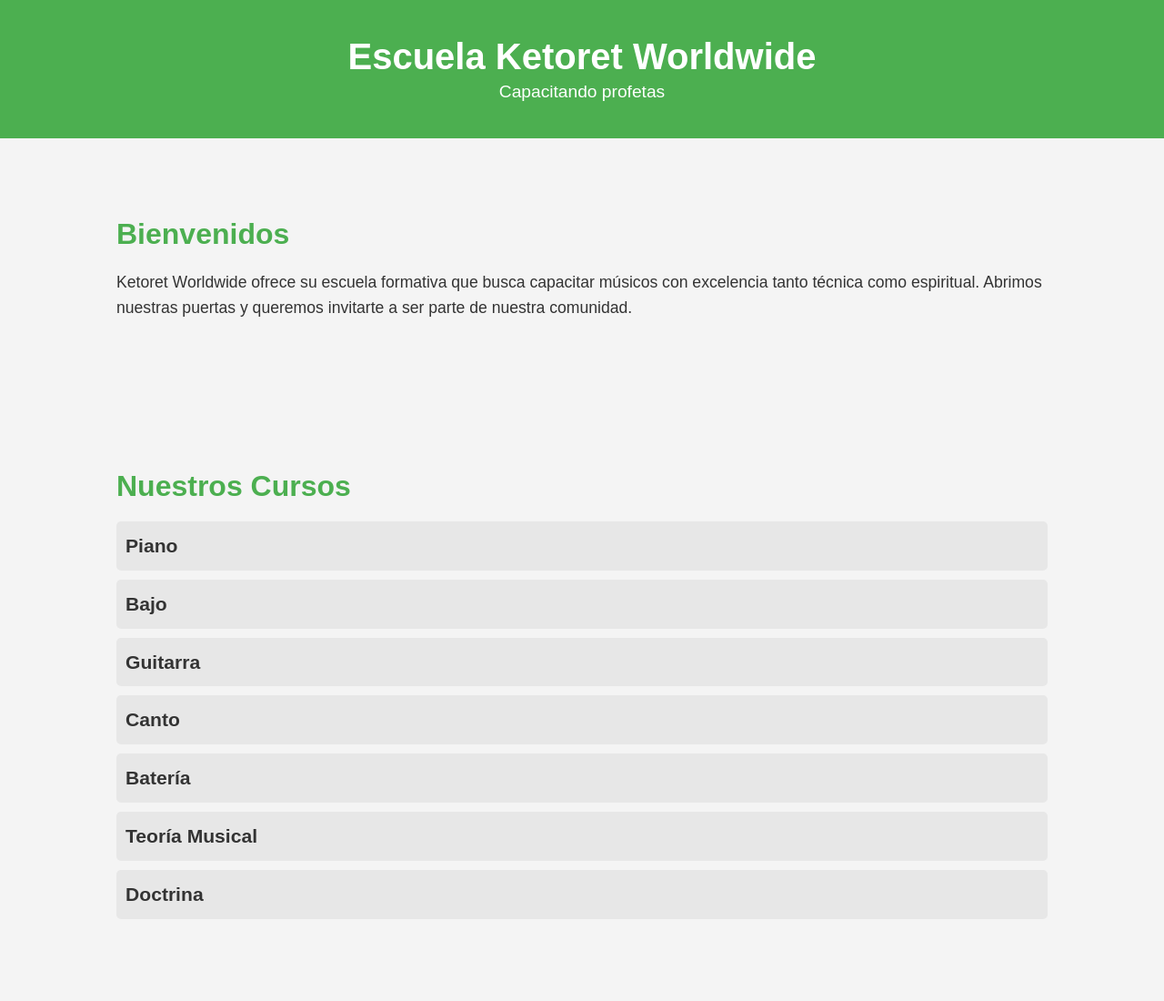
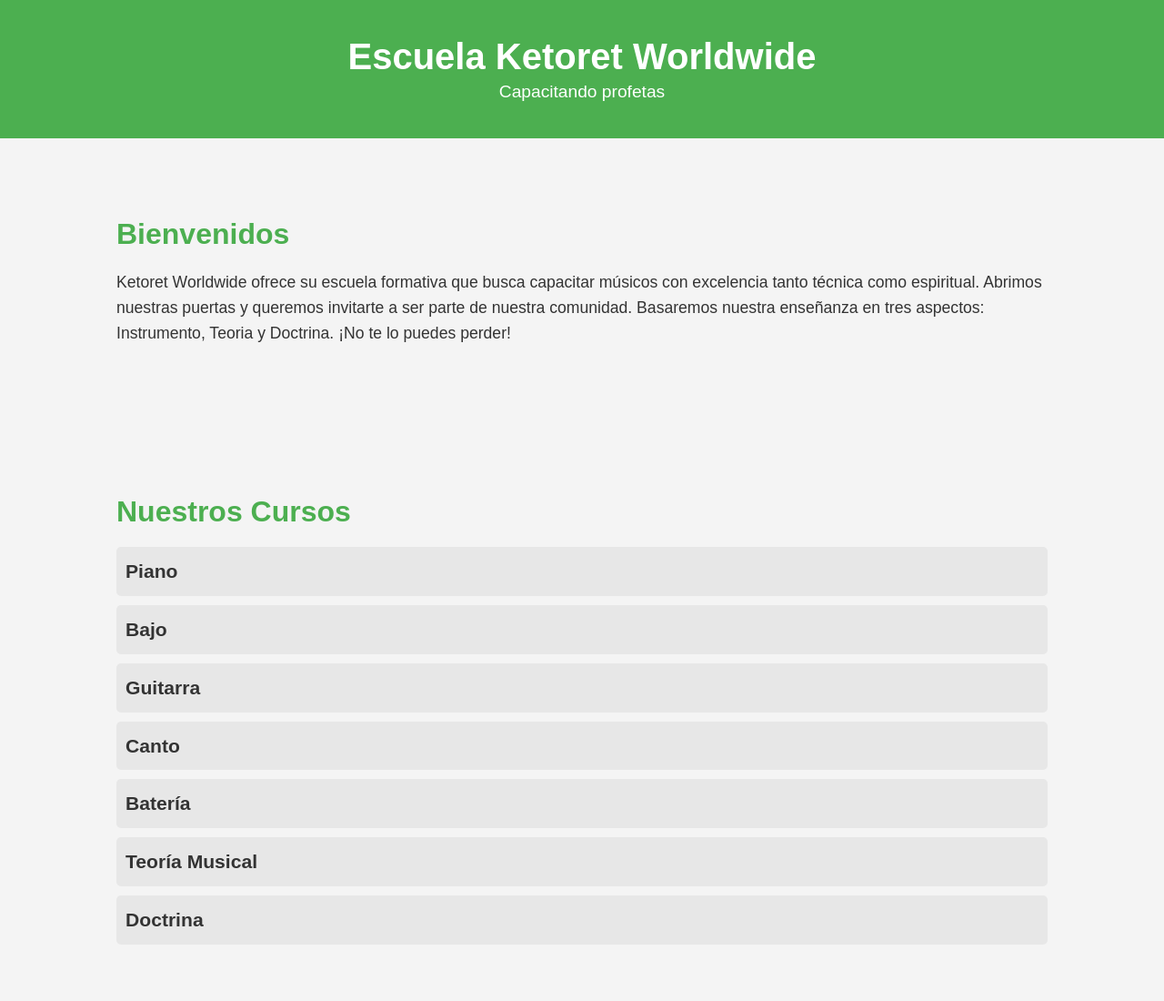
Before and after one commit to davequint/ketoretescuela.github.io, a plain HTML site: page index.html in a window 1280 px wide. Shown: the top 1100 px of the page at 91% size. Drawn offline with Linux system fonts and the light colour scheme.

Commit message:
Update index.html

```diff
--- a/index.html
+++ b/index.html
@@ -18,7 +18,7 @@
         <div class="container">
             <h2>Bienvenidos</h2>
             <p>Ketoret Worldwide ofrece su escuela formativa que busca capacitar músicos con excelencia tanto técnica como espiritual.
-                Abrimos nuestras puertas y queremos invitarte a ser parte de nuestra comunidad.</p>
+                Abrimos nuestras puertas y queremos invitarte a ser parte de nuestra comunidad. Basaremos nuestra enseñanza en tres aspectos: Instrumento, Teoria y Doctrina. ¡No te lo puedes perder!</p>
         </div>
     </section>
 
```
